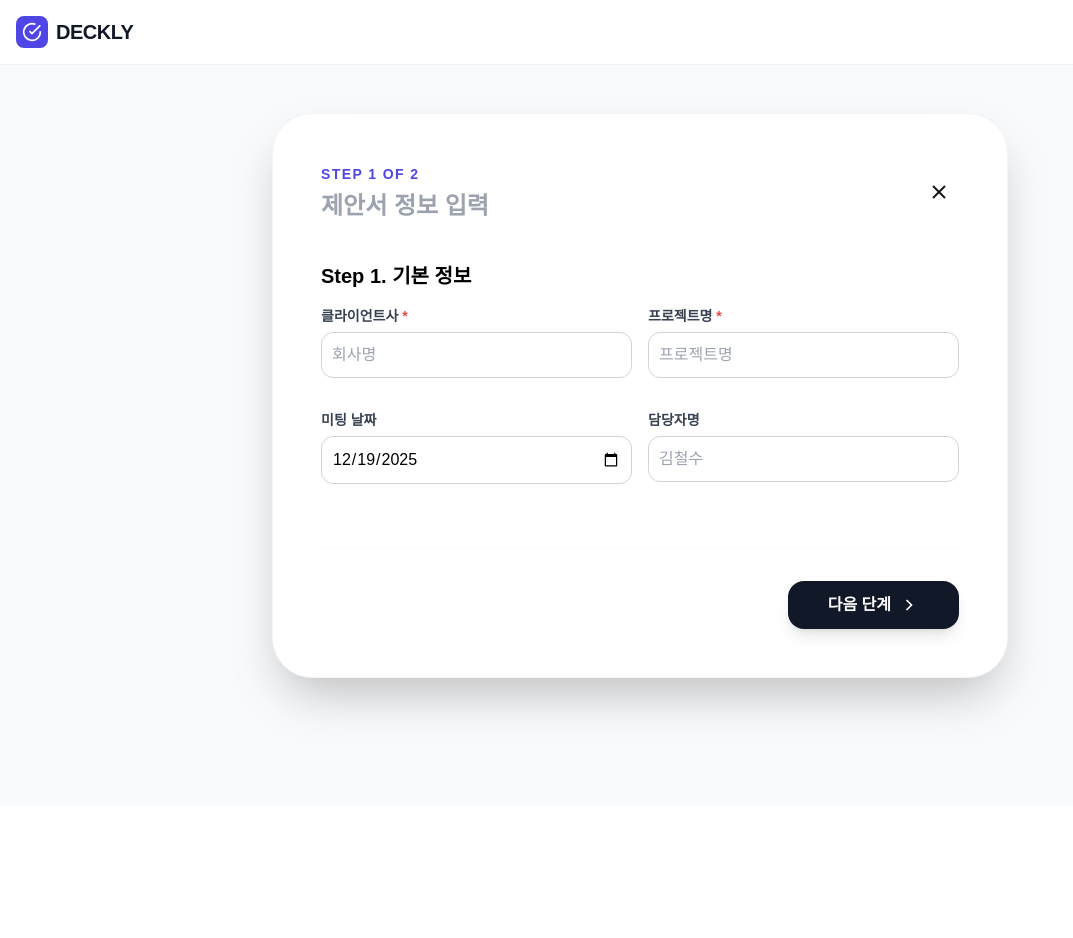
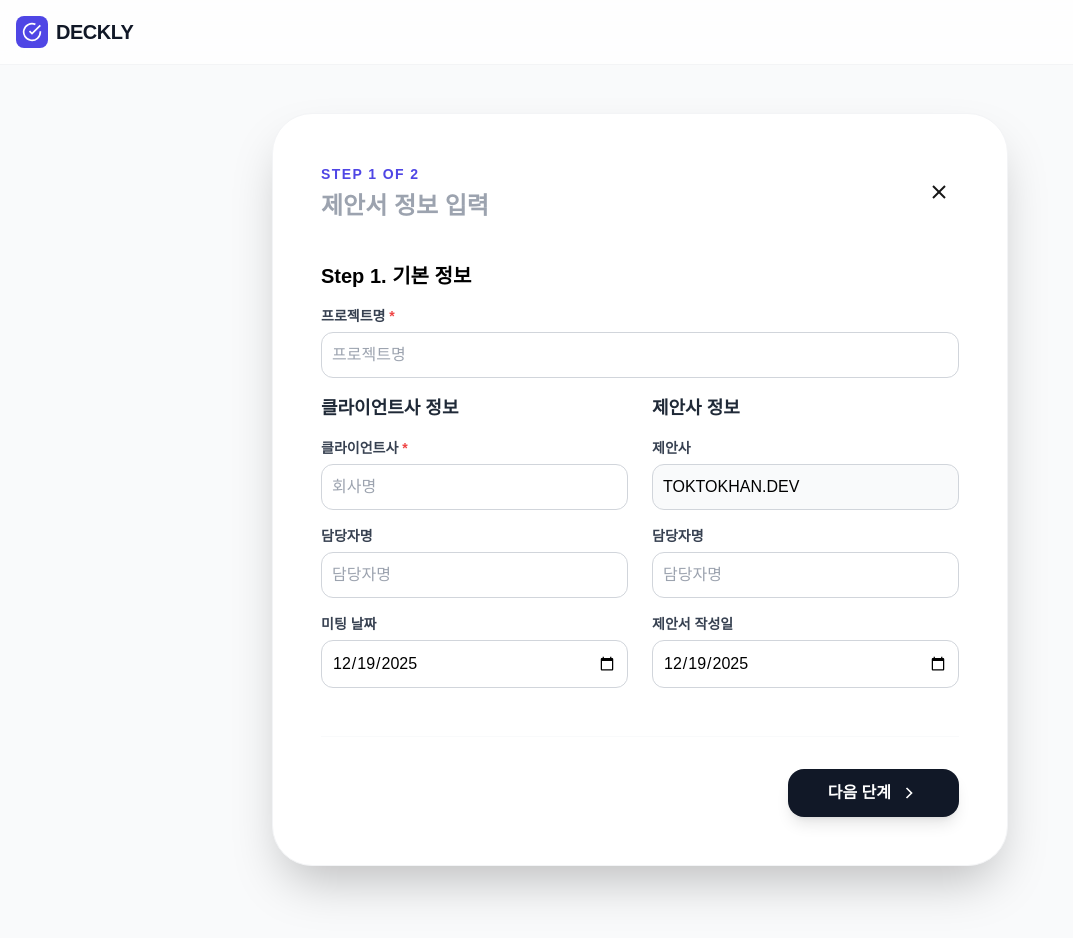
Before and after one commit to TOKTOKHAN/deckly, a Next.js app: page / in a window 1280 px wide. Both pictures are taken after a click on the button "새 제안서 만들기". Shown: the top 938 px of the page, without its empty margins (0-1073 px from the left). Before the commit the page ends 806 px from the top, so only its background shows below. Built offline with nearby package versions, Linux system fonts and the light colour scheme.

Commit message:
고객사 input, 제안사 input 위치 조정 및 프롬프트 내용 수정

```diff
--- a/src/components/form/Textarea.tsx
+++ b/src/components/form/Textarea.tsx
@@ -27,7 +27,7 @@ export default function Textarea({
       )}
       <textarea
         id={textareaId}
-        className={`w-full p-4 border border-gray-300 rounded-2xl focus:outline-none focus:ring-2 focus:ring-indigo-500 focus:border-transparent transition resize-none ${className}`}
+        className={`w-full p-4 border border-gray-300 rounded-2xl focus:outline-none focus:ring-2 focus:ring-indigo-500 focus:border-transparent transition resize-y ${className}`}
         {...props}
       />
       {error && <span className="text-xs text-red-500">{error}</span>}
--- a/src/components/proposal/FormView.tsx
+++ b/src/components/proposal/FormView.tsx
@@ -72,7 +72,21 @@ export default function FormView({
         return (
           <div className="space-y-4">
             <h2 className="text-xl font-bold text-black mb-4">Step 1. 기본 정보</h2>
-            <div className="grid grid-cols-2 gap-4">
+            <Input
+              label="프로젝트명"
+              required
+              id="projectName"
+              name="projectName"
+              type="text"
+              value={formData.projectName}
+              onChange={onInputChange('projectName')}
+              placeholder="프로젝트명"
+              autoComplete="off"
+            />
+            <div className="grid grid-cols-2 gap-6">
+              {/* 왼쪽: 클라이언트사 정보 */}
+              <div className="space-y-4">
+                <h3 className="text-lg font-semibold text-gray-800 mb-2">클라이언트사 정보</h3>
                 <Input
                   label="클라이언트사"
                   required
@@ -85,18 +99,15 @@ export default function FormView({
                   autoComplete="organization"
                 />
                 <Input
-                label="프로젝트명"
-                required
-                id="projectName"
-                name="projectName"
+                  label="담당자명"
+                  id="clientContact"
+                  name="clientContact"
                   type="text"
-                value={formData.projectName}
-                onChange={onInputChange('projectName')}
-                placeholder="프로젝트명"
-                autoComplete="off"
+                  value={formData.clientContact}
+                  onChange={onInputChange('clientContact')}
+                  placeholder="담당자명"
+                  autoComplete="name"
                 />
-            </div>
-            <div className="grid grid-cols-2 gap-4">
                 <Input
                   label="미팅 날짜"
                   id="meetingDate"
@@ -105,16 +116,38 @@ export default function FormView({
                   value={formData.meetingDate}
                   onChange={onInputChange('meetingDate')}
                 />
+              </div>
+              {/* 오른쪽: 제안사 정보 */}
+              <div className="space-y-4">
+                <h3 className="text-lg font-semibold text-gray-800 mb-2">제안사 정보</h3>
+                <Input
+                  label="제안사"
+                  id="ourCompany"
+                  name="ourCompany"
+                  type="text"
+                  value="TOKTOKHAN.DEV"
+                  disabled
+                  className="bg-gray-50"
+                />
                 <Input
                   label="담당자명"
-                id="clientContact"
-                name="clientContact"
+                  id="ourContact"
+                  name="ourContact"
                   type="text"
-                value={formData.clientContact}
-                onChange={onInputChange('clientContact')}
-                placeholder="김철수"
+                  value={formData.ourContact}
+                  onChange={onInputChange('ourContact')}
+                  placeholder="담당자명"
                   autoComplete="name"
                 />
+                <Input
+                  label="제안서 작성일"
+                  id="proposalDate"
+                  name="proposalDate"
+                  type="date"
+                  value={formData.proposalDate}
+                  onChange={onInputChange('proposalDate')}
+                />
+              </div>
             </div>
           </div>
         );
--- a/src/components/proposal/ProposalForm.tsx
+++ b/src/components/proposal/ProposalForm.tsx
@@ -185,6 +185,9 @@ export default function ProposalForm() {
         title: data.projectName,
         client: data.clientCompanyName,
         date: data.meetingDate,
+        clientContact: data.clientContact,
+        proposalDate: data.proposalDate,
+        ourContact: data.ourContact,
         projectOverview: data.includeSummary,
         budget:
           data.budgetMin && data.budgetMax ? `${data.budgetMin}~${data.budgetMax}` : undefined,
--- a/src/lib/gemini/prompts.ts
+++ b/src/lib/gemini/prompts.ts
@@ -91,6 +91,24 @@ export const PROPOSAL_TEMPLATE = `
 
 ---
 
+### 프로젝트 기본 정보 (메타데이터)
+다음 정보를 제안서에 반영하세요. 특히 표지와 클로징 메시지에 활용하세요.
+
+**클라이언트사 정보:**
+- 클라이언트사: {CLIENT}
+- 담당자명: {CLIENT_CONTACT}
+- 미팅 일자: {MEETING_DATE}
+
+**제안사 정보:**
+- 제안사: TOKTOKHAN.DEV
+- 담당자명: {OUR_CONTACT}
+- 제안서 작성일: {PROPOSAL_DATE}
+
+**프로젝트 정보:**
+- 프로젝트명: {TITLE}
+
+---
+
 다음 회의록/메모 내용을 분석하여 위 요구사항에 맞는 HTML 제안서를 생성하세요.
 **중요: 설명 없이 HTML 코드만 출력하세요.**
 
@@ -103,11 +121,22 @@ export function createProposalPrompt(data: {
   title?: string;
   client?: string;
   date?: string;
+  clientContact?: string;
+  proposalDate?: string;
+  ourContact?: string;
   projectOverview?: string;
   budget?: string;
   period?: string;
   requirements?: string;
 }): string {
+  // 메타데이터를 프롬프트 템플릿에 주입
+  const prompt = PROPOSAL_TEMPLATE.replace('{CLIENT}', data.client || '')
+    .replace('{CLIENT_CONTACT}', data.clientContact || '')
+    .replace('{MEETING_DATE}', data.date || '')
+    .replace('{OUR_CONTACT}', data.ourContact || '')
+    .replace('{PROPOSAL_DATE}', data.proposalDate || '')
+    .replace('{TITLE}', data.title || '');
+
   let meetingContent = '';
 
   // 회의록/메모가 있으면 우선 사용
@@ -128,5 +157,5 @@ export function createProposalPrompt(data: {
   }
 
   // 기본 템플릿 + 회의록 내용
-  return `${PROPOSAL_TEMPLATE}\n${meetingContent}`;
+  return `${prompt}\n${meetingContent}`;
 }
--- a/src/types/gemini.ts
+++ b/src/types/gemini.ts
@@ -4,6 +4,9 @@ export interface ProposalRequest {
   title?: string;
   client?: string;
   date?: string;
+  clientContact?: string; // 클라이언트 담당자명
+  proposalDate?: string; // 제안서 작성일
+  ourContact?: string; // 제안사 담당자명
   projectOverview?: string;
   budget?: string;
   period?: string;
```
Lines whose indentation alone changed are shown as unchanged.
